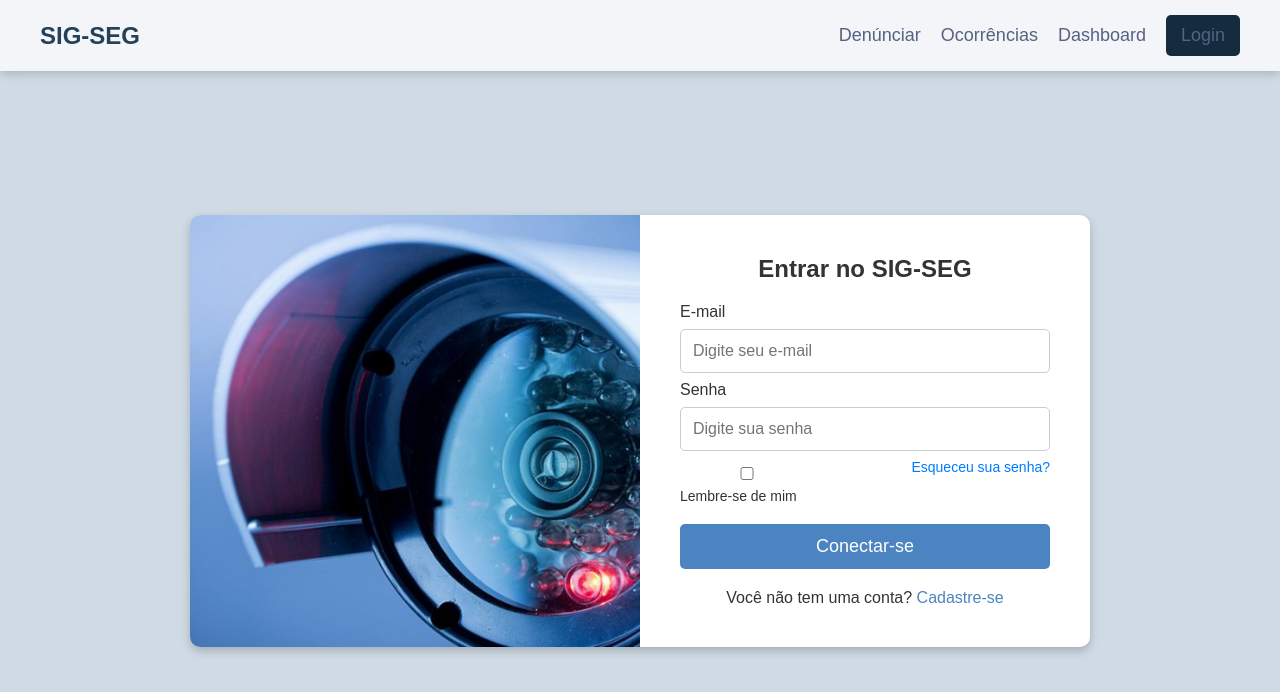
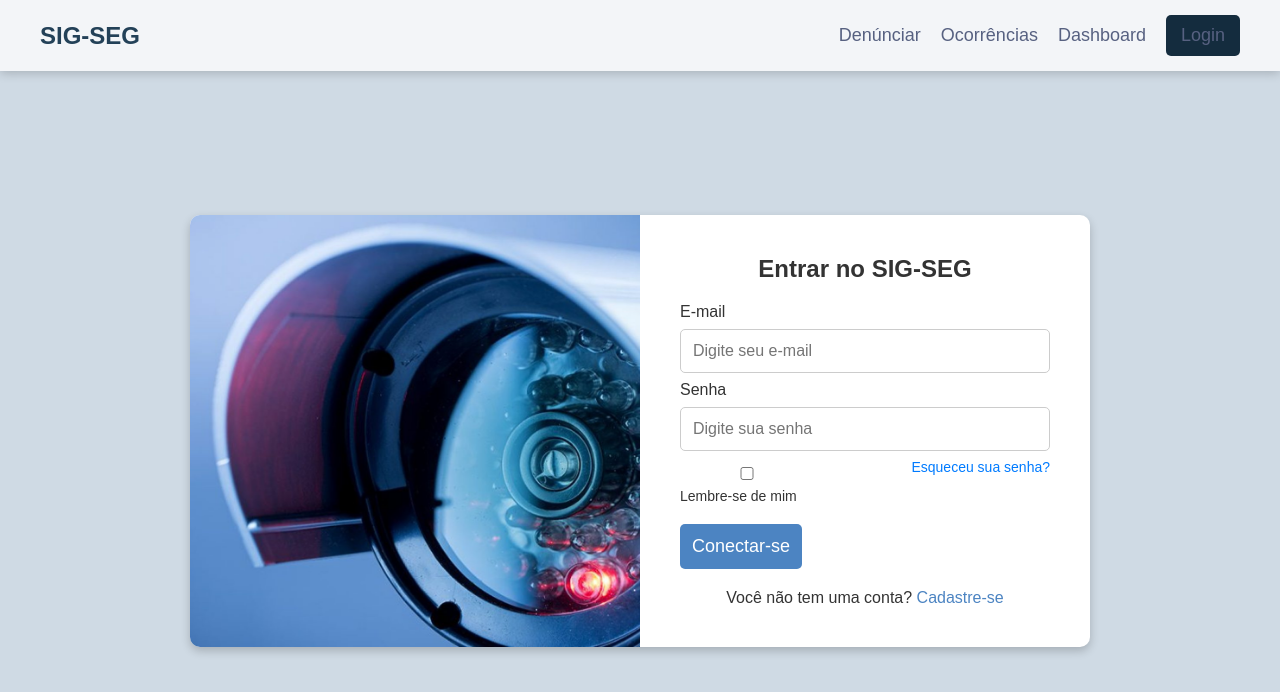
Before and after one commit to Gustavobiz/SIG-SEG, a Next.js app in the folder frontend/: page /login in a window 1280 px wide. Shown: the top 692 px of the page. Built offline with nearby package versions, Linux system fonts and the light colour scheme.

Commit message:
feat: login já ligado com backend

```diff
--- a/frontend/src/app/login/page.tsx
+++ b/frontend/src/app/login/page.tsx
@@ -2,11 +2,43 @@
 
 import Link from "next/link";
 import { useState } from "react";
-import "@/styles/login.css"; // Importando estilos
+import { useRouter } from "next/navigation";
+import "@/styles/login.css";
 
 export default function Login() {
   const [email, setEmail] = useState("");
-  const [password, setPassword] = useState("");
+  const [senha, setSenha] = useState("");
+  const router = useRouter();
+  const [error, setError] = useState("");
+
+  const handleLogin = async (e: React.FormEvent) => {
+    e.preventDefault(); // Evita recarregar a página
+
+    try {
+      const response = await fetch("http://localhost:5000/auth/login", {
+        method: "POST",
+        headers: {
+          "Content-Type": "application/json",
+        },
+        body: JSON.stringify({ email, senha }),
+      });
+
+      const data = await response.json();
+
+      if (!response.ok) {
+        setError(data.error || "Erro ao fazer login");
+        return;
+      }
+
+      // Salva o token JWT no localStorage
+      localStorage.setItem("token", data.token);
+
+      // Redireciona para o dashboard
+      router.push("/dashboard");
+    } catch (error) {
+      setError("Erro no servidor. Tente novamente.");
+    }
+  };
 
   return (
     <div className="login-container">
@@ -20,6 +52,9 @@ export default function Login() {
         <div className="login-form">
           <h2>Entrar no SIG-SEG</h2>
 
+          {error && <p className="error-message">{error}</p>}
+
+          <form onSubmit={handleLogin}>
             <label htmlFor="email">E-mail</label>
             <input
               type="email"
@@ -27,6 +62,7 @@ export default function Login() {
               placeholder="Digite seu e-mail"
               value={email}
               onChange={(e) => setEmail(e.target.value)}
+              required
             />
 
             <label htmlFor="password">Senha</label>
@@ -34,8 +70,9 @@ export default function Login() {
               type="password"
               id="password"
               placeholder="Digite sua senha"
-            value={password}
-            onChange={(e) => setPassword(e.target.value)}
+              value={senha} // Corrigido para "senha"
+              onChange={(e) => setSenha(e.target.value)}
+              required
             />
 
             <div className="login-options">
@@ -45,7 +82,10 @@ export default function Login() {
               <Link href="#">Esqueceu sua senha?</Link>
             </div>
 
-          <button className="login-button">Conectar-se</button>
+            <button className="login-button" type="submit">
+              Conectar-se
+            </button>
+          </form>
 
           <p className="signup-link">
             Você não tem uma conta? <Link href="#">Cadastre-se</Link>
--- a/frontend/src/styles/login.css
+++ b/frontend/src/styles/login.css
@@ -105,7 +105,10 @@ input {
 .signup-link a:hover {
   text-decoration: underline;
 }
-
+.error-message {
+  color: red;
+  text-decoration: solid;
+}
 /* Responsividade */
 @media (max-width: 768px) {
   .login-content {
--- a/tailwind.config.js
+++ /dev/null
@@ -1,15 +0,0 @@
-/** @type {import('tailwindcss').Config} */
-module.exports = {
-  content: ["./src/app/**/*.{js,ts,jsx,tsx}"],
-  theme: {
-    extend: {
-      colors: {
-        primary: "#006270", // Azul Petróleo
-        secondary: "#099394", // Verde Água Escuro
-        accent: "#00ECC7", // Verde Água Claro
-        white: "#FFFFFF", // Branco
-      },
-    },
-  },
-  plugins: [],
-};
```
Also changed, not shown: 1 other file (tests, documents, lock files or other folders). Lines whose indentation alone changed are shown as unchanged.
